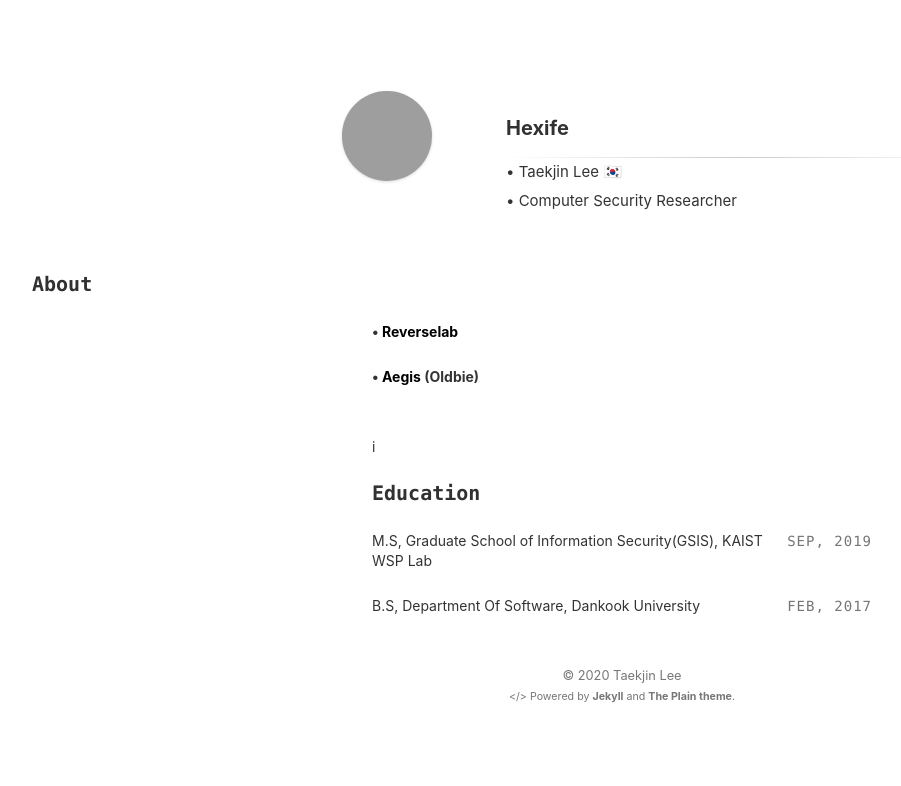
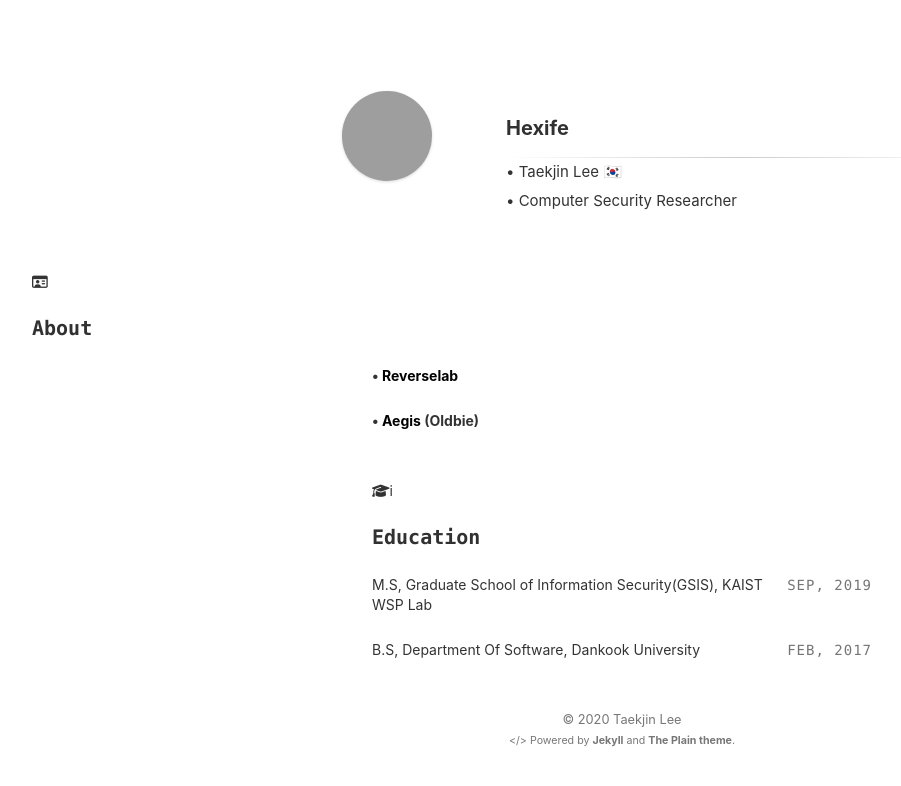
Before and after one commit to Hexife/hexife.github.io, a Jekyll site: the page built from index.html, in a window 1280 px wide. Shown: the top 786 px of the page, without its empty margins (18-919 px from the left). Built offline with Jekyll 4.4.1, drawn with Linux system fonts in a browser that asks for light colours; nearby versions of some CDN libraries; grey boxes are pictures that could not be loaded.

Commit message:
Append font awesome

```diff
--- a/_includes/head.html
+++ b/_includes/head.html
@@ -17,4 +17,5 @@
 <link rel="alternate" type="application/atom+xml" title="{{ site.title }}" href="{{ "/feed.xml" | prepend: site.baseurl | prepend: site.url }}" />
 {% if site.mathjax %}
 <script type="text/javascript" src="https://cdnjs.cloudflare.com/ajax/libs/mathjax/2.7.2/MathJax.js?config=TeX-AMS-MML_HTMLorMML"></script>
+<script src="https://kit.fontawesome.com/eddae76cc5.js" crossorigin="anonymous"></script>
 {% endif %}
```
